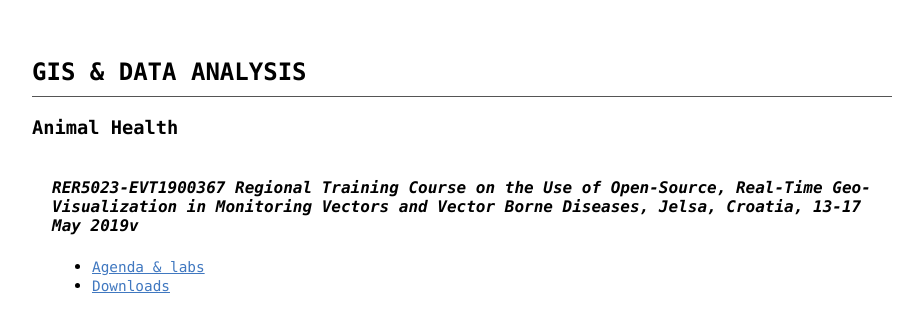
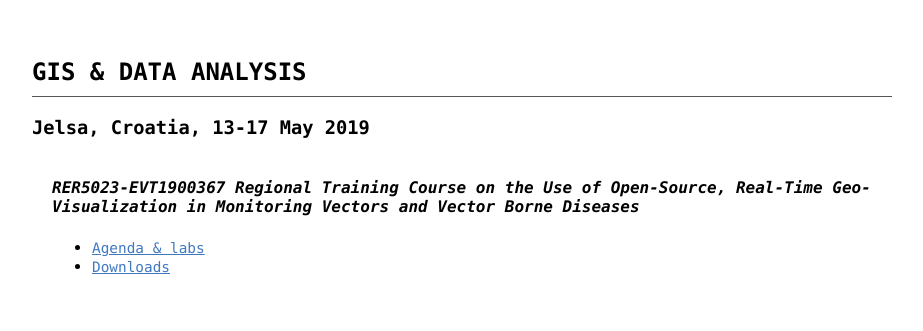
Before and after one commit to franckalbinet/gis-training-jelsa, a plain HTML site: page index.html in a window 1280 px wide. Shown: the part 81-412 px from the top of the page, without its empty margins (178-1101 px from the left). Drawn offline with Linux system fonts and the light colour scheme.

Commit message:
Update index.html

```diff
--- a/index.html
+++ b/index.html
@@ -37,9 +37,9 @@
 
 <h2>GIS & DATA ANALYSIS</h2>
 
-<h3>Animal Health</h3>
+<h3>Jelsa, Croatia, 13-17 May 2019</h3>
 <div class="course-content">
-  <h4>RER5023-EVT1900367 Regional Training Course on the Use of Open-Source, Real-Time Geo-Visualization in Monitoring Vectors and Vector Borne Diseases, Jelsa, Croatia, 13-17 May 2019v</h4>
+  <h4>RER5023-EVT1900367 Regional Training Course on the Use of Open-Source, Real-Time Geo-Visualization in Monitoring Vectors and Vector Borne Diseases</h4>
   <ul>
     <li>
       <a href="https://github.com/franckalbinet/training-courses/blob/gh-pages/gis/animal-health/ghana-2016/src/agenda.md">Agenda & labs</a>
```
